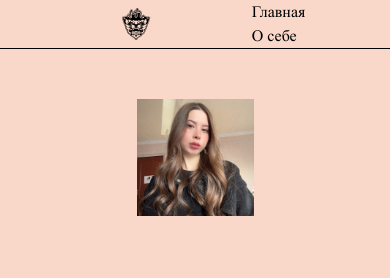
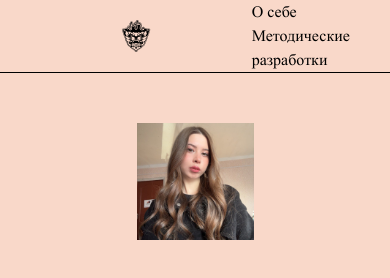
Before and after one commit to dmitrybratishkin/portfolio, a plain HTML site: page dist/index.html in a window 390 px wide. Drawn offline with Linux system fonts and the light colour scheme.

Commit message:
add: slides

```diff
--- a/dist/index.html
+++ b/dist/index.html
@@ -3,7 +3,7 @@
 <head>
     <meta charset="UTF-8">
     <meta name="viewport" content="width=device-width, initial-scale=1.0">
-    <title>Document</title>
+    <title>О себе</title>
     <link rel="stylesheet" href="css/bootstrap.min.css">
     <link rel="stylesheet" href="css/style.css">
 </head>
@@ -15,12 +15,16 @@
             <a href="index2.html" class="navbar-logo"><img src="img/free-logo.svg" alt="logo"></a>
           </div>
           <div class="navbar-link">
-            <a class="navbar-text" href="index.html">Главная</a>
-            <a class="navbar-text" href="about.html">О себе</a>
+            <a class="navbar-text" href="index.html">О себе</a>
+            <a class="navbar-text" href="about.html">Методические разработки</a>
           </div>
         </div>
       </header>
 
-    <img class="ava" src="img/photo_2024-04-27 15.32.34.jpeg" alt="ava">
+    <section class="section">
+      <div class="photo">
+        <img class="ava" src="img/photo_2024-04-27 15.32.34.jpeg" alt="ava">
+      </div>
+    </section>
 </body>
 </html>
```
Also changed, not shown: dist/about.html (+4 -7 lines), dist/img/slide/Презентация Microsoft PowerPoint/Слайд1.JPG (added), dist/img/slide/Презентация Microsoft PowerPoint/Слайд2.JPG (added), dist/img/slide/Презентация Microsoft PowerPoint/Слайд3.JPG (added), dist/img/slide/Презентация Microsoft PowerPoint/Слайд4.JPG (added), dist/img/slide/Презентация Microsoft PowerPoint/Слайд5.JPG (added), dist/img/slide/Презентация Microsoft PowerPoint/Слайд6.JPG (added), dist/img/slide/Презентация Microsoft PowerPoint/Слайд7.JPG (added).
